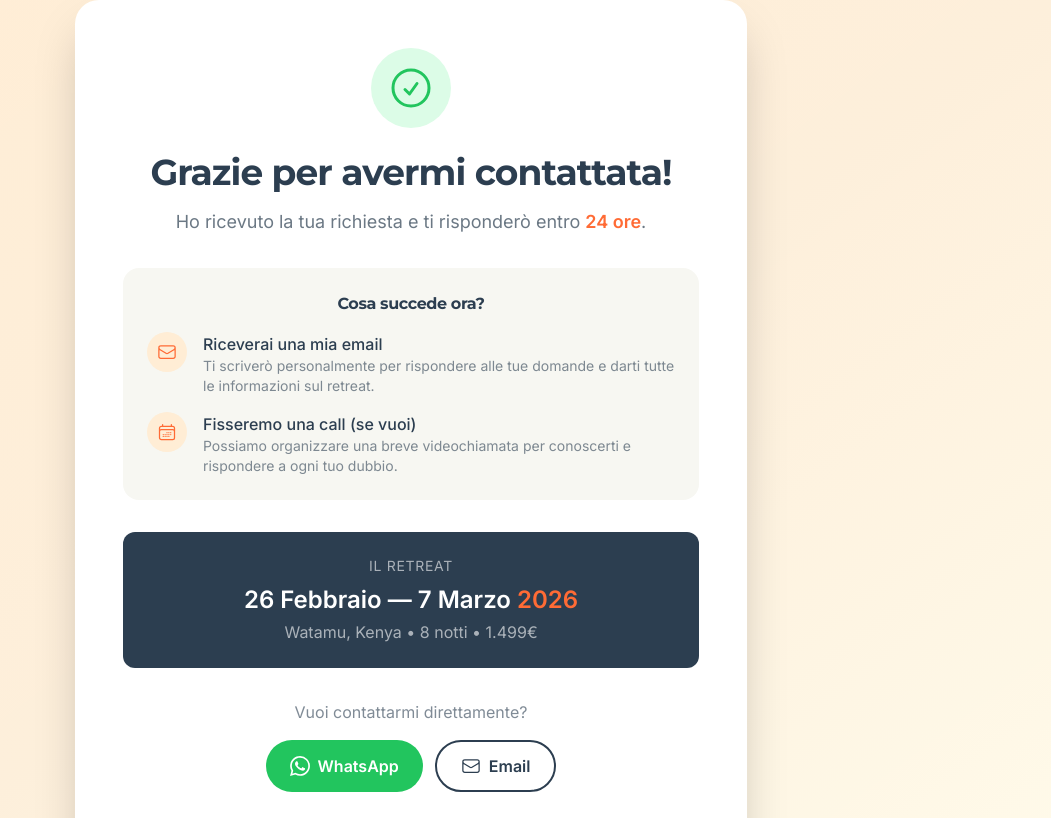
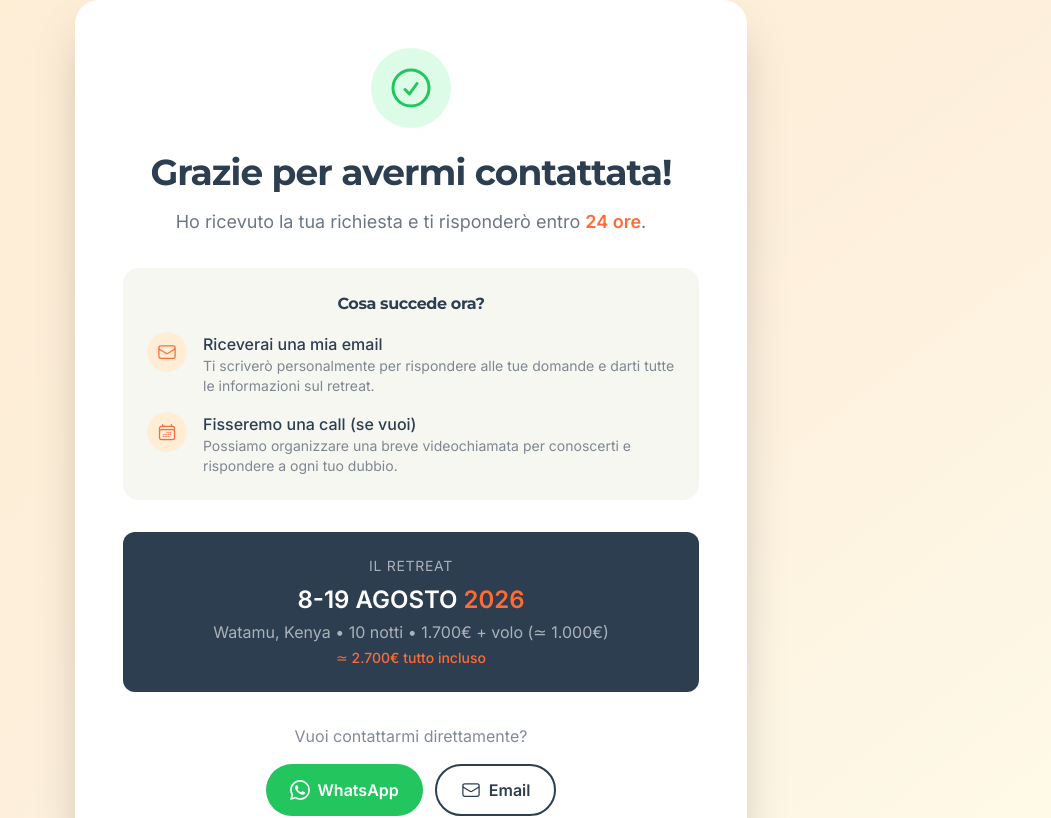
Before and after one commit to filippobosco/federicamilanta, a Next.js app: page /thank-you in a window 1280 px wide. Shown: the top 818 px of the page, without its empty margins (229-1280 px from the left). Built offline with nearby package versions, Linux system fonts and the light colour scheme.

Commit message:
Aggiornamenti thank-you page e FAQ

```diff
--- a/src/app/thank-you/page.tsx
+++ b/src/app/thank-you/page.tsx
@@ -89,9 +89,10 @@ export default function ThankYouPage() {
           >
             <p className="text-white/60 text-sm uppercase tracking-wider mb-2">Il Retreat</p>
             <p className="text-2xl font-bold text-white">
-              26 Febbraio — 7 Marzo <span className="text-sunset-500">2026</span>
+              8-19 AGOSTO <span className="text-sunset-500">2026</span>
             </p>
-            <p className="text-white/60 mt-1">Watamu, Kenya • 8 notti • 1.499€</p>
+            <p className="text-white/60 mt-1">Watamu, Kenya • 10 notti • 1.700€ + volo (≃ 1.000€)</p>
+            <p className="text-sunset-500 text-sm mt-1 font-medium">≃ 2.700€ tutto incluso</p>
           </motion.div>
 
           {/* Contatti diretti */}
--- a/src/components/sections/FAQ.tsx
+++ b/src/components/sections/FAQ.tsx
@@ -14,8 +14,8 @@ const faqs = [
     answer: "Ogni mattina faremo allenamenti funzionali di circa 60-90 minuti. Lavoro a corpo libero, circuiti, esercizi cardiovascolari e tonificazione. Tutto all'aperto, con vista oceano o in spiaggia. Ci divertiremo sudando!",
   },
   {
-    question: 'Cosa include esattamente il prezzo di 1.499€?',
-    answer: 'Il prezzo include: alloggio in villa con piscina per 8 notti, tutti gli allenamenti, safari completo, escursioni, kayak, snorkeling, cene gourmet, aperitivi, trasferimenti locali e organizzazione completa. Praticamente tutto, tranne voli internazionali, visto e alcuni pranzi.',
+    question: 'Cosa include esattamente il prezzo di 1.700€?',
+    answer: 'Il prezzo include: alloggio in villa con piscina per 10 notti, tutti gli allenamenti, safari completo, escursioni, kayak, snorkeling, cene gourmet, aperitivi, trasferimenti locali e organizzazione completa. Praticamente tutto, tranne voli internazionali, visto e alcuni pranzi.',
   },
   {
     question: 'Come raggiungo Watamu?',
```
